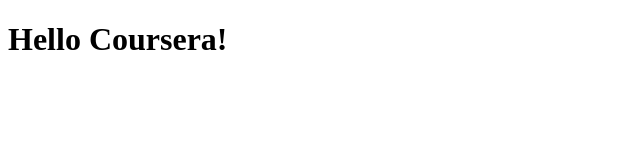
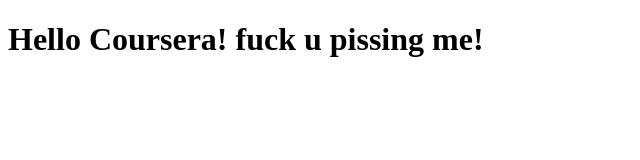
Before and after one commit to olufela1/coursera-, a plain HTML site: page kite/index.html in a window 1280 px wide. Shown: the whole page, without its empty margins (0-640 px from the left). Drawn offline with Linux system fonts and the light colour scheme.

Commit message:
small addition to our page content

```diff
--- a/kite/index.html
+++ b/kite/index.html
@@ -4,6 +4,6 @@
 	<title>Hello Coursera!</title>
 </head>
 <body>
-<h1>Hello Coursera!</h1>
+<h1>Hello Coursera! fuck u pissing me!</h1>
 </body>
 </html>
```
